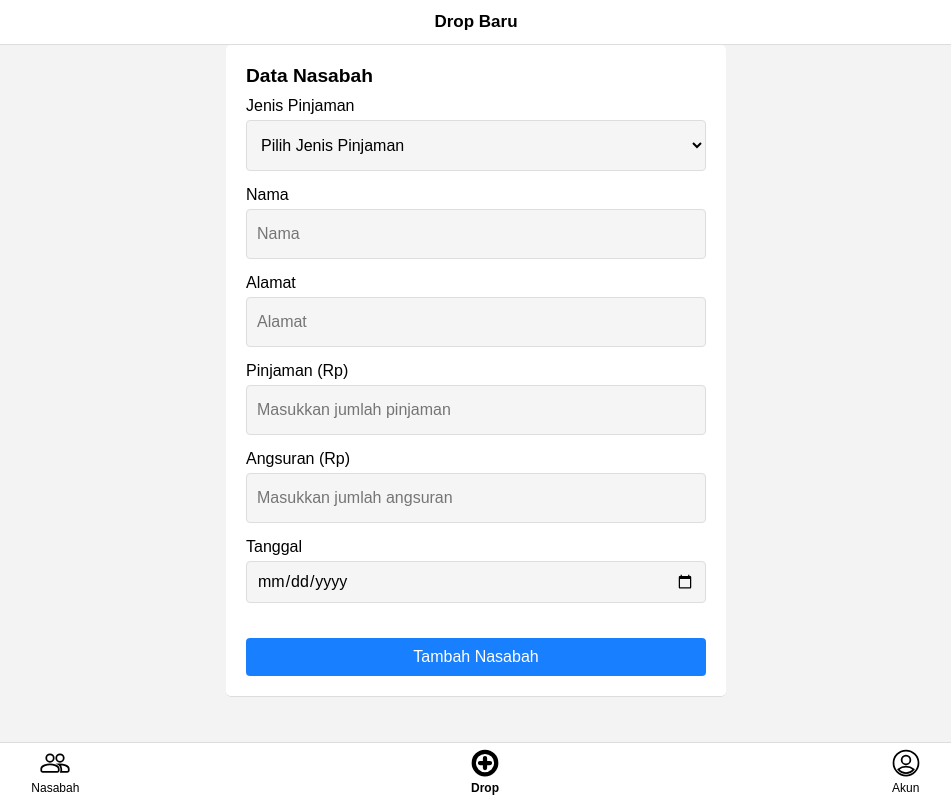
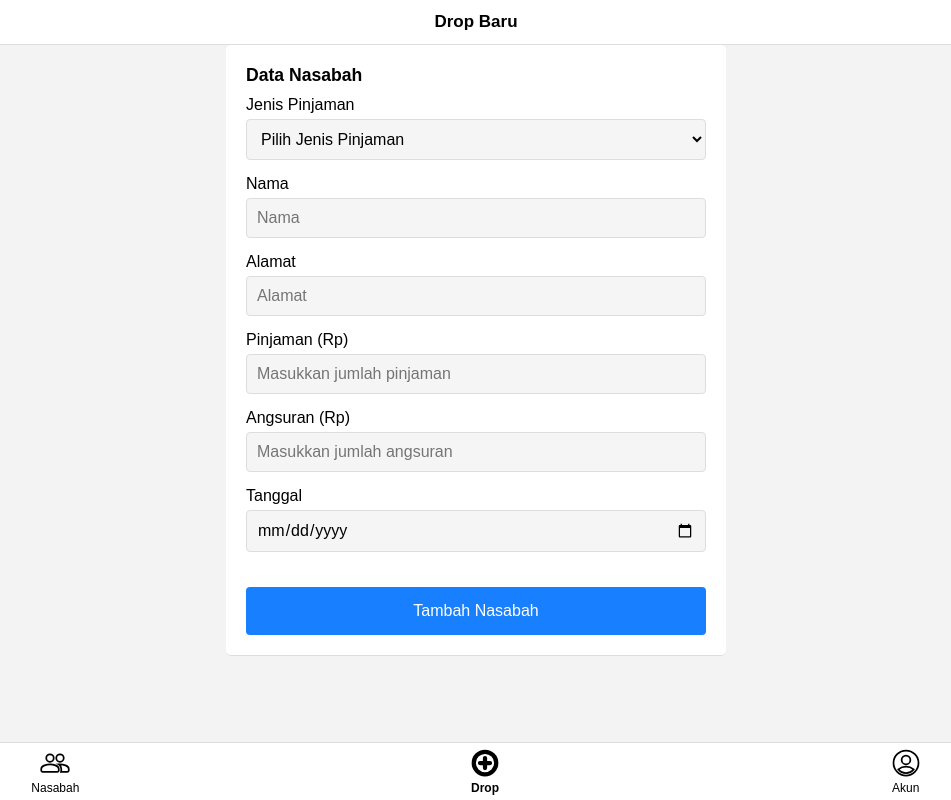
Before and after one commit to cikouw/koplinweb, a React (Vite) app: page /koplinweb/drop in a window 1280 px wide. Shown: the whole page, without its empty margins (164-1115 px from the left). Built offline with nearby package versions, Linux system fonts and the light colour scheme.

Commit message:
istirahat

```diff
--- a/src/components/forms/form.css
+++ b/src/components/forms/form.css
@@ -16,8 +16,8 @@
 }
 
 .forms legend {
-  font-size: 1.2em;
-  font-weight: bold;
+  font-size: 1.1rem;
+  font-weight: 600;
   margin-bottom: 10px;
 }
 
@@ -33,7 +33,7 @@
 .form-group input,
 .form-group select {
   width: 100%;
-  padding: 15px 10px;
+  padding: 10px;
   font-size: 1em;
   background-color: #f5f5f5;
   border: 1px solid #ddd;
@@ -49,7 +49,7 @@
 .forms button {
   background-color: #187fff;
   color: white;
-  padding: 10px;
+  padding: 15px;
   border: none;
   border-radius: 4px;
   cursor: pointer;
```
